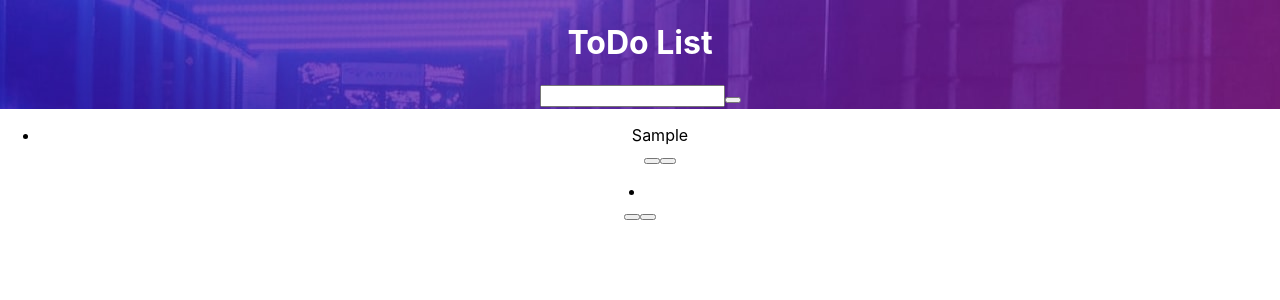
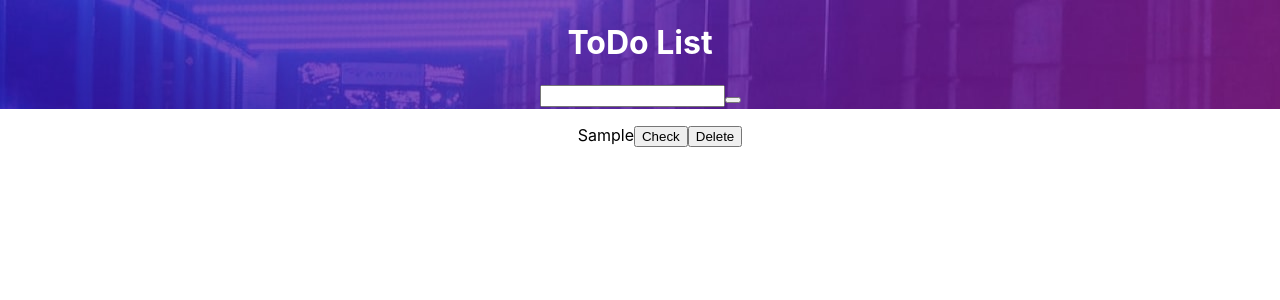
Before and after one commit to faizah1992/Todo-List-App, a React (Create React App) app: page / in a window 1280 px wide. Both pictures are taken after typing "Sample" into the empty fields and a click on the button 732 px from the left and 99 px from the top of the page. Shown: the top 300 px of the page. Built offline with nearby package versions, Linux system fonts and the light colour scheme.

Commit message:
tdeleteHandler added

```diff
--- a/src/App.js
+++ b/src/App.js
@@ -13,7 +13,7 @@
         <h1>ToDo List</h1>
         <Form todos={todos} setTodos={setTodos} inputText={inputText} setInputText={setInputText}/>
       </header>
-      <TodoList todos={todos}/>
+      <TodoList setTodos={setTodos} todos={todos}/>
     </div>
   );
 }
--- a/src/components/Todo.js
+++ b/src/components/Todo.js
@@ -1,14 +1,18 @@
 import React from "react"
 
-const Todo = ({ text }) => {
+const Todo = ({ text,todo,todos,setTodos  }) => {
+
+    const deleteHandler = () => {
+        setTodos(todos.filter(el => el.id !== todo.id))
+    }
     return(
         <div className="todo">
-            <li className="todo-item">{text}</li>
-            <button className="complete-btn">
-                <i className="fas fa-check"></i>
+             {text}
+            <button >
+                Check
             </button>
-            <button className="trash-btn">
-                <i className="fas fa-trash"></i>
+            <button onClick={deleteHandler} className="trash-btn">
+                Delete
             </button>
 
         </div>
--- a/src/components/TodoList.js
+++ b/src/components/TodoList.js
@@ -1,15 +1,20 @@
 import React from "react"
 import Todo from "./Todo"
 
-const TodoList = ({todos}) => {
+const TodoList = ({todos, setTodos}) => {
     return (
         <div className="todo-container">
             <ul className="todo-list">
                 {todos.map(todo => (
-                    <Todo text={todo.text} id={todo.id}/>
+                    <Todo
+                    setTodos={setTodos}
+                    todos={todos}
+                    todo={todo}
+                    text={todo.text}
+                    key={todo.id}/>
                 ))}
             </ul>
-            <Todo/>
+            {/* <Todo/> */}
         </div>
     )
 }
```
Also changed, not shown: 1 other file (tests, documents, lock files or other folders).
